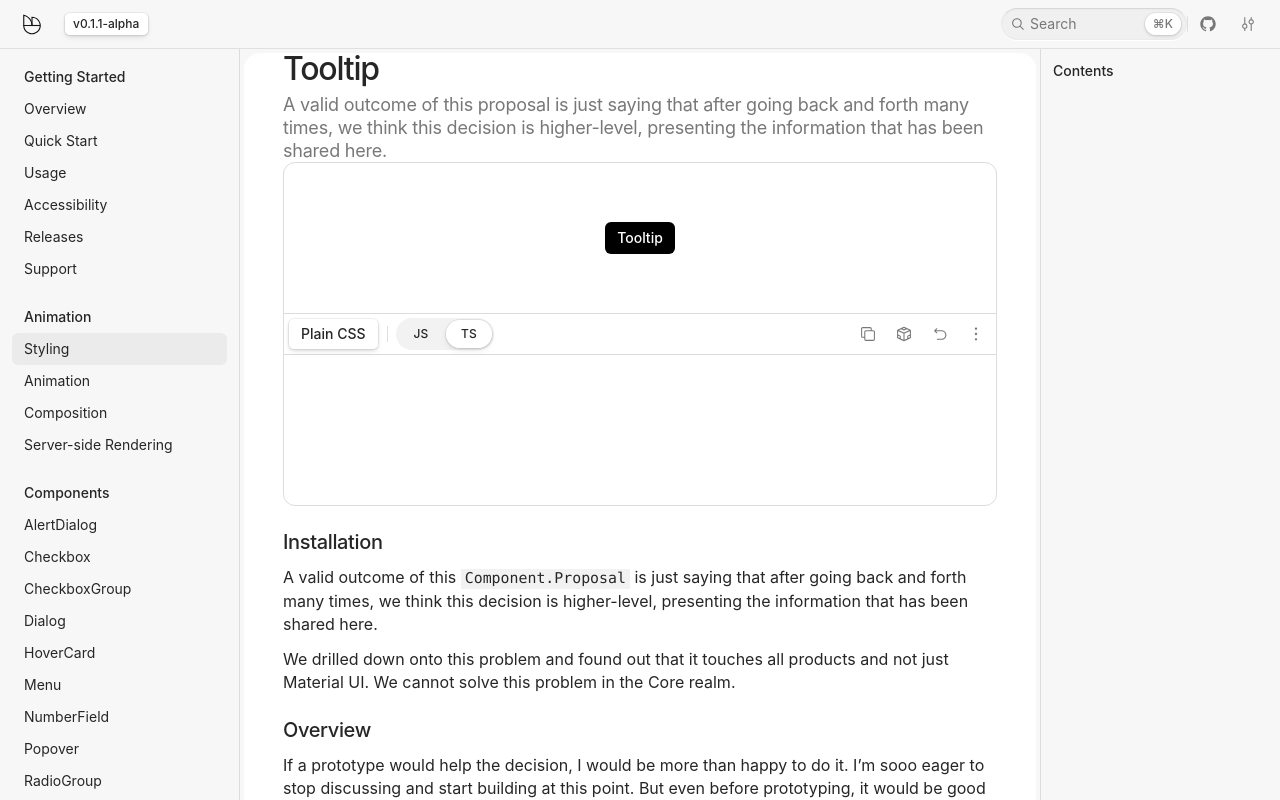
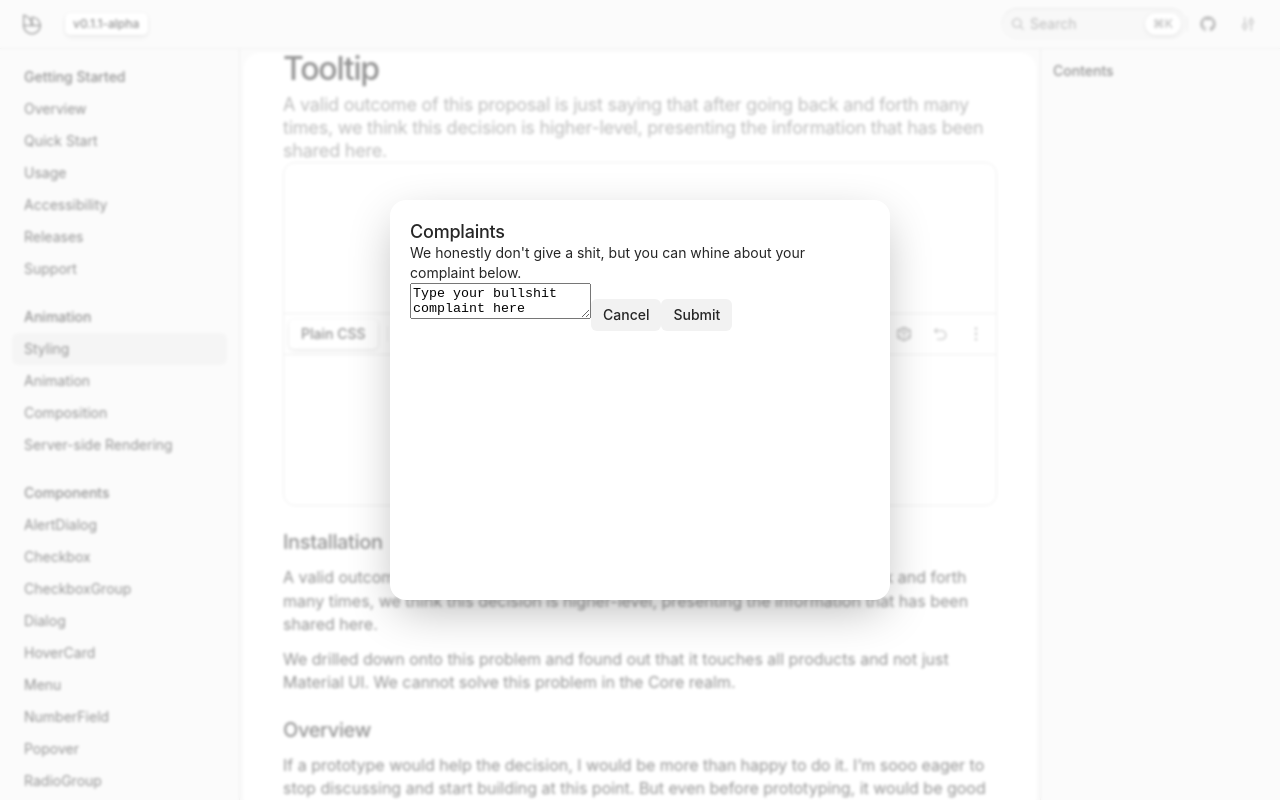
Before and after one commit to colmtuite/base-ui-website, a Next.js app: page / in a window 1280 px wide. Shown: the top 800 px of the page. Built offline with nearby package versions, Linux system fonts and the light colour scheme.

Commit message:
button and dialog fundamentals

```diff
--- /dev/null
+++ b/src/app/css/components/button.css
@@ -0,0 +1,22 @@
+.Button {
+  all: unset;
+  line-height: 1;
+  vertical-align: middle;
+  background-clip: padding-box;
+  box-sizing: border-box;
+  -webkit-tap-highlight-color: transparent;
+  flex-shrink: 0;
+  user-select: none;
+  display: inline-flex;
+  align-items: center;
+  justify-content: center;
+  padding-left: var(--space-3);
+  padding-right: var(--space-3);
+  border-radius: 6px;
+  height: var(--space-7);
+  font-family: var(--ff-sans);
+  font-size: var(--fs-3);
+  font-weight: var(--fw-2);
+  color: var(--gray-text-2);
+  background-color: var(--gray-container-1);
+}
--- /dev/null
+++ b/src/app/css/components/dialog.css
@@ -0,0 +1,25 @@
+.DialogBackdrop {
+  position: fixed;
+  top: 0;
+  left: 0;
+  right: 0;
+  bottom: 0;
+  background-color: hsl(0deg 0% 100% / 50%);
+  z-index: 1;
+  backdrop-filter: blur(1.5px) grayscale(50%);
+}
+
+.DialogPopup {
+  background-color: white;
+  box-sizing: border-box;
+  padding: 20px;
+  width: 500px;
+  height: 400px;
+  position: fixed;
+  top: 50%;
+  left: 50%;
+  transform: translateX(-50%) translateY(-50%);
+  box-shadow: 0 15px 48px -8px rgba(0,0,0,.3);
+  border-radius: 16px;
+  z-index: 2;
+}
--- a/src/app/css/style.css
+++ b/src/app/css/style.css
@@ -2,8 +2,10 @@
 @import "reset.css";
 
 @import "components/app-bar.css";
+@import "components/button.css";
 @import "components/callout.css";
 @import "components/code.css";
+@import "components/dialog.css";
 @import "components/growing-chevron.css";
 @import "components/icon.css";
 @import "components/icon-button.css";
@@ -14,6 +16,7 @@
 @import "components/separator.css";
 @import "components/table.css";
 @import "components/text.css";
+@import "components/textarea.css";
 @import "components/toggle.css";
 
 @import "utilities/align-items.css";
--- a/src/app/page.tsx
+++ b/src/app/page.tsx
@@ -447,6 +447,19 @@ export default function Home() {
                 </div>
               </a>
             </div>
+            <div className="DialogBackdrop"></div>
+            <div className="DialogPopup">
+              <h2 className="Text size-5">Complaints</h2>
+              <p className="Text size-3">
+                We honestly don't give a shit, but you can whine about your
+                complaint below.
+              </p>
+              <textarea className="Textarea">
+                Type your bullshit complaint here
+              </textarea>
+              <button className="Button">Cancel</button>
+              <button className="Button">Submit</button>
+            </div>
           </div>
         </div>
       </main>
```
Also changed, not shown: src/app/css/components/textarea.css (added).
